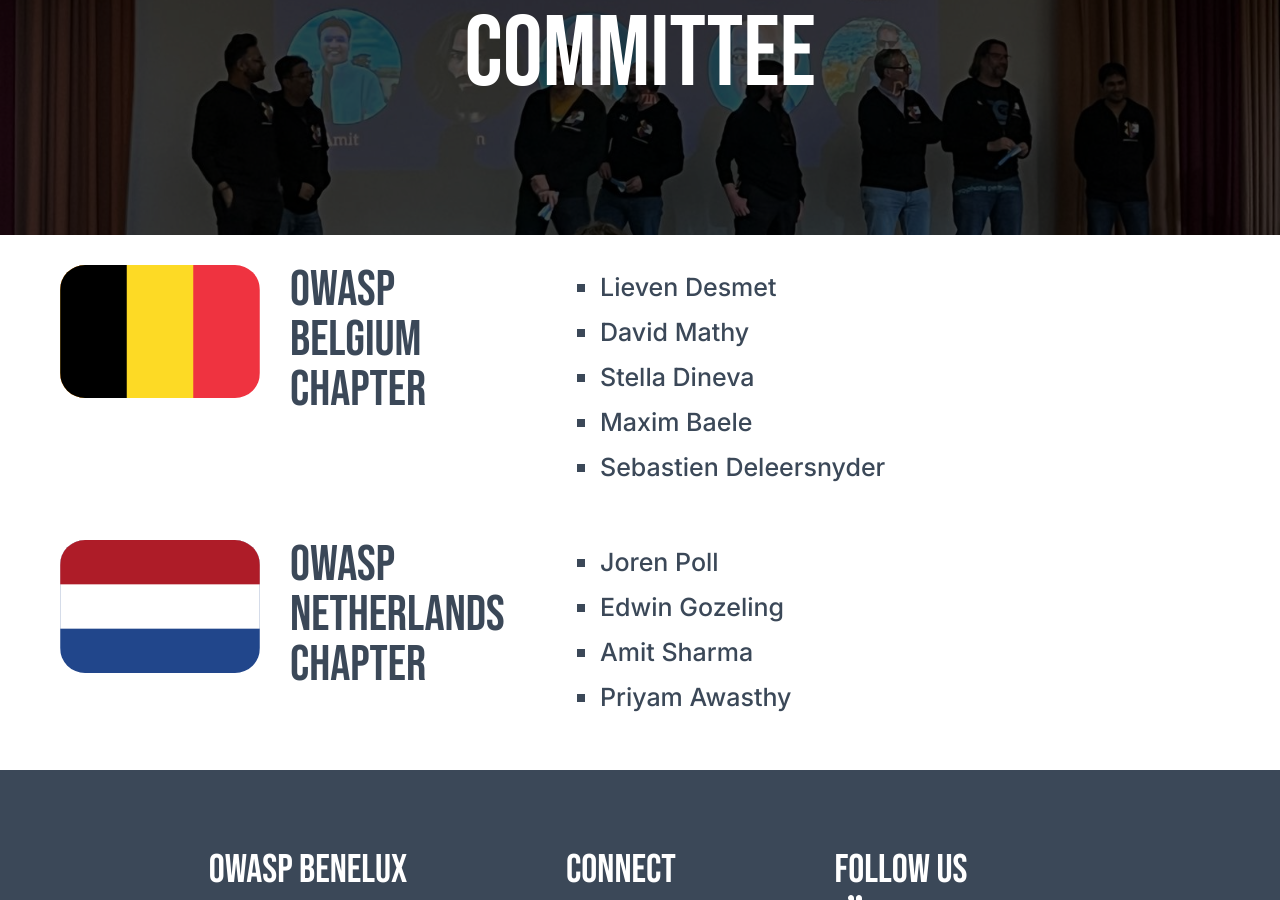
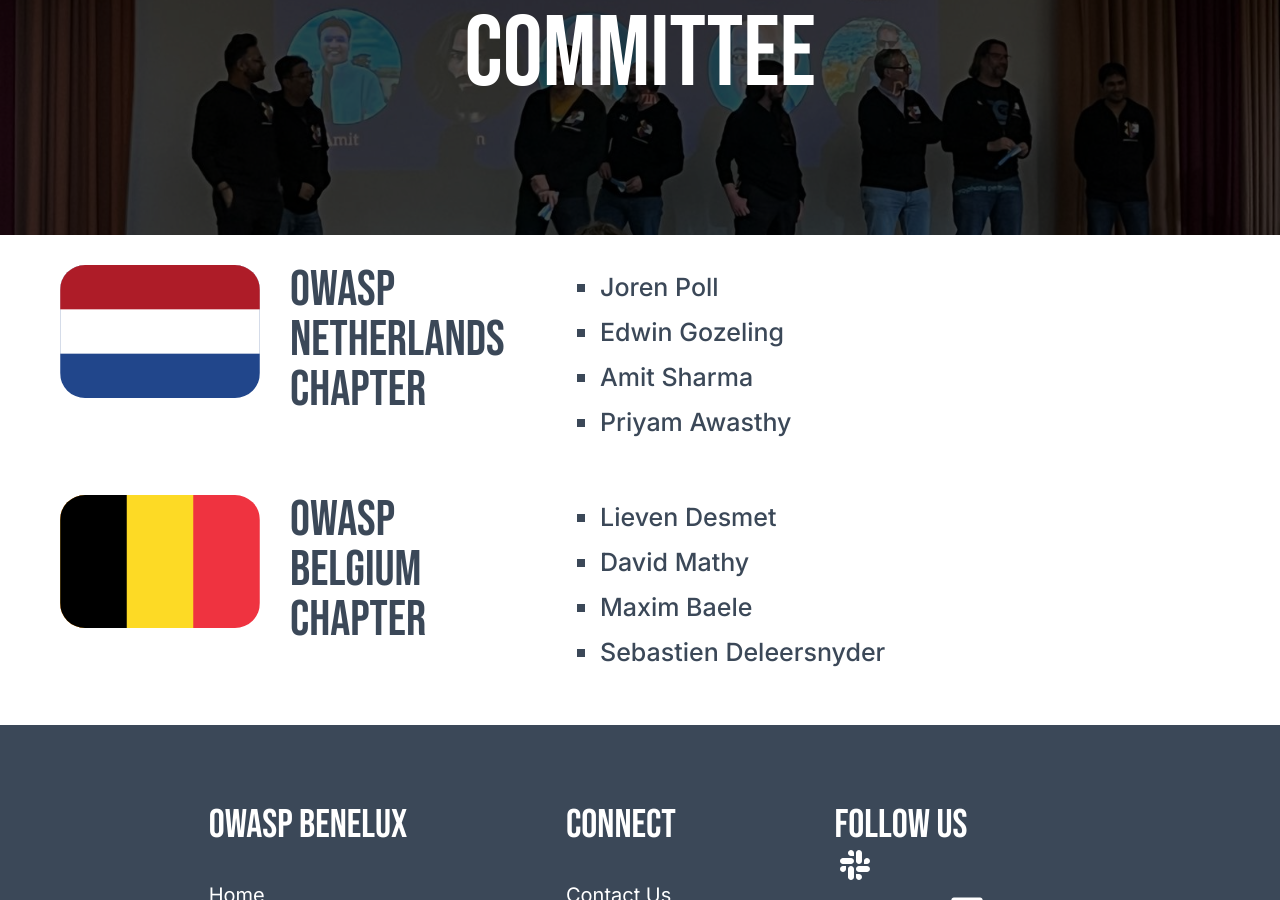
Before and after one commit to dm-17/Owasp-BeNeLux-Days-2026, a Jekyll site: the page built from about/team.md, in a window 1280 px wide and 900 px high, scrolled down 305 px. Built offline with Jekyll 4.4.1, drawn with Linux system fonts in a browser that asks for light colours; part of the change alters nothing that is shown.

Commit message:
Clean the team and display the hosting country first

```diff
--- a/_data/team.yml
+++ b/_data/team.yml
@@ -19,8 +19,6 @@
 
     - name  : David Mathy
 
-    - name  : Stella Dineva
-
     - name  : Maxim Baele
 
     - name  : Sebastien Deleersnyder
--- a/_includes/team_display.html
+++ b/_includes/team_display.html
@@ -1,6 +1,6 @@
 
 {% if site.data.team[0].chapter %}
-{% assign countries = site.data.team | sort: 'chapter'  %}
+{% assign countries = site.data.team | sort: 'chapter' | reverse %}
 
 {% for country in countries %}
 <div class="about-team">
```
